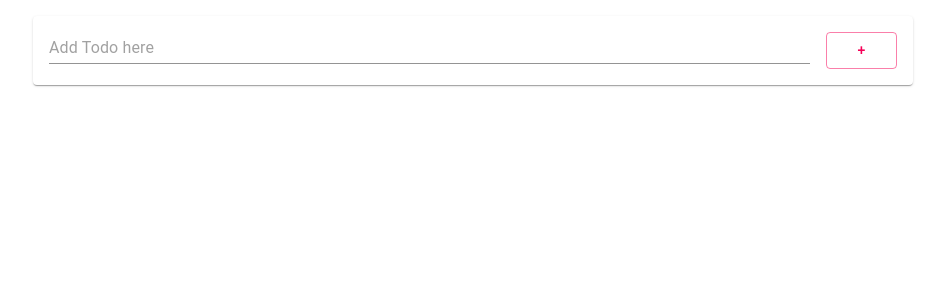
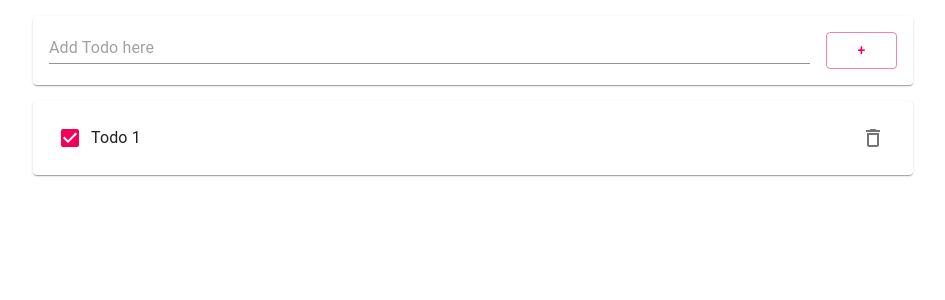
Before and after one commit to tae-hwee/springStudy, a React (Create React App) app in the folder demo/react-workspace/todo-react-app/: page / in a window 1280 px wide. Shown: the top 300 px of the page, without its empty margins (167-1112 px from the left). Built offline with nearby package versions, Linux system fonts and the light colour scheme.

Commit message:
[New Feature] Implementing Todo Update
description:
- click title -> rename -> save
- click checkbox -> status (done) change

```diff
--- a/demo/react-workspace/todo-react-app/src/App.js
+++ b/demo/react-workspace/todo-react-app/src/App.js
@@ -8,7 +8,7 @@ class App extends React.Component {
   constructor(props) {
     super(props);
     this.state = {
-      item: [],
+      item: [{ id: 0, title: "Todo 1", done: true }],
     };
   }
 
--- a/demo/react-workspace/todo-react-app/src/Todo.js
+++ b/demo/react-workspace/todo-react-app/src/Todo.js
@@ -12,7 +12,7 @@ import DeleteOutlined from "@material-ui/icons/DeleteOutlined";
 class Todo extends React.Component {
   constructor(props) {
     super(props);
-    this.state = { item: props.item };
+    this.state = { item: props.item, readOnly: true };
     this.delete = props.delete;
   }
 
@@ -20,14 +20,45 @@ class Todo extends React.Component {
     this.delete(this.state.item);
   };
 
+  offReadOnlyMode = () => {
+    console.log("Event!", this.state.readOnly);
+    this.setState({ readOnly: false }, () => {
+      console.log("ReadOnly? ", this.state.readOnly);
+    });
+  };
+
+  enterKeyEventHandler = e => {
+    if (e.key === "Enter") {
+      this.setState({ readOnly: true });
+    }
+  };
+
+  editEventHandler = e => {
+    const thisItem = this.state.item;
+    thisItem.title = e.target.value;
+    this.setState({ item: thisItem });
+  };
+
+  checkboxEventHandler = e => {
+    const thisItem = this.state.item;
+    thisItem.done = !thisItem.done;
+    this.setState({ item: thisItem });
+  };
+
   render() {
     const item = this.state.item;
     return (
       <ListItem>
-        <Checkbox checked={item.done} />
+        <Checkbox checked={item.done} onClick={this.checkboxEventHandler} />
         <ListItemText>
           <InputBase
-            inputProps={{ "arial-label": "naked" }}
+            inputProps={{
+              "arial-label": "naked",
+              readOnly: this.state.readOnly,
+            }}
+            onClick={this.offReadOnlyMode}
+            onKeyPress={this.enterKeyEventHandler}
+            onChange={this.editEventHandler}
             type="text"
             id={item.id}
             name={item.id}
```
